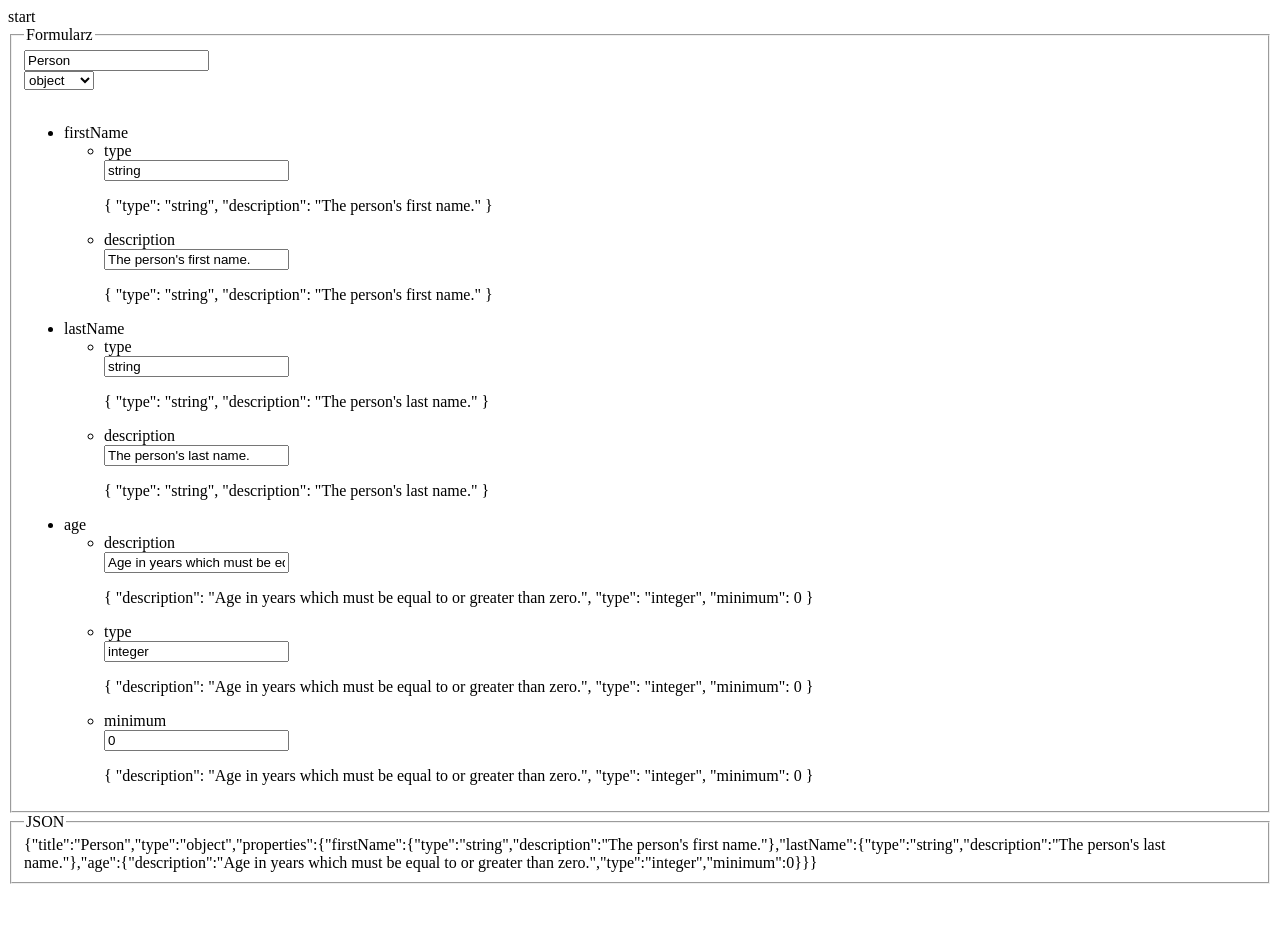
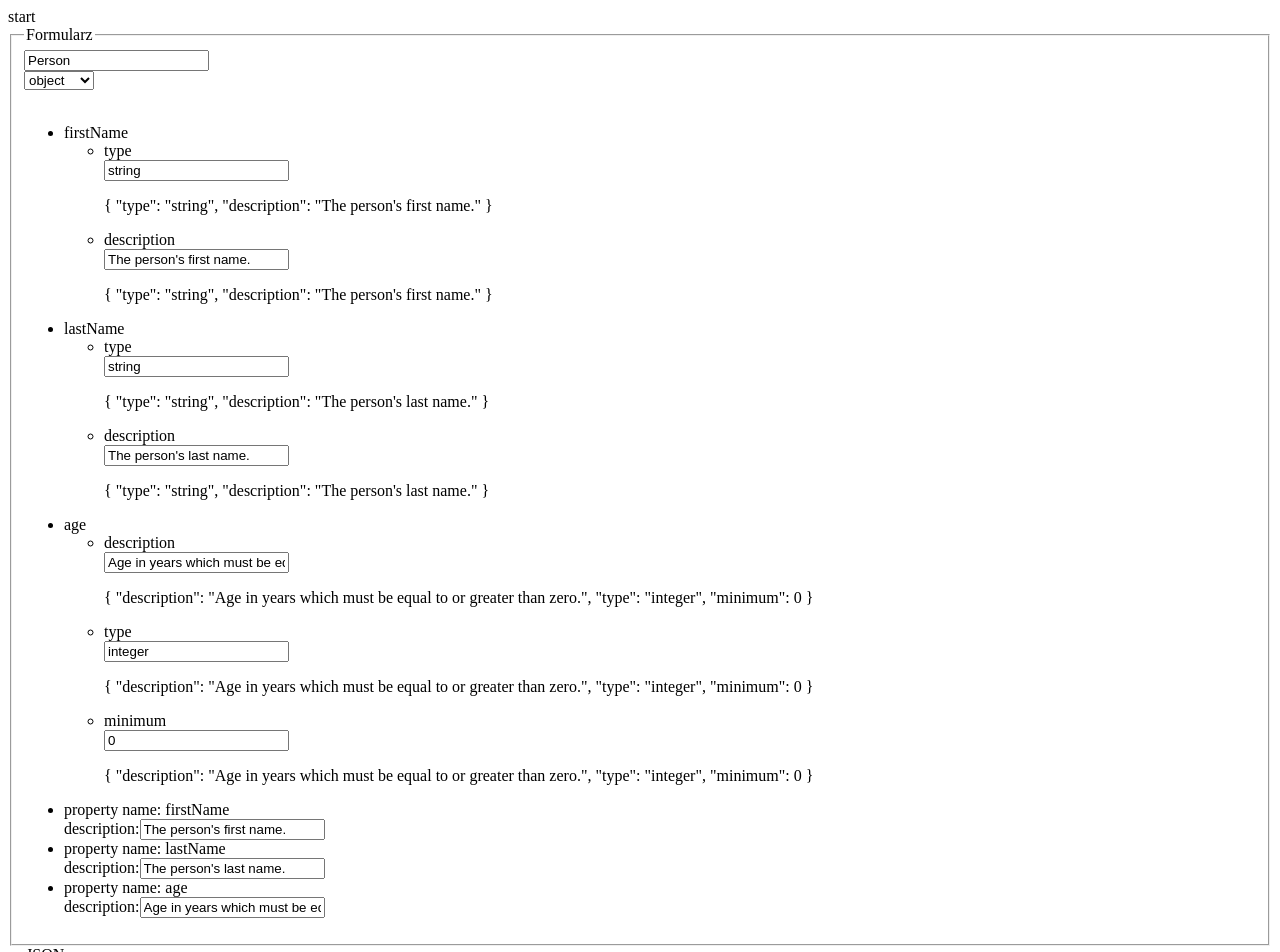
Before and after one commit to witkacpl/jsonschema-builder, a Vue app: page / in a window 1280 px wide. Shown: the top 952 px of the page. Before the commit the page ends 892 px from the top, so only its background shows below. Built offline with nearby package versions, Linux system fonts and the light colour scheme.

Commit message:
lista property

```diff
--- a/src/components/JsonSchemaForm.vue
+++ b/src/components/JsonSchemaForm.vue
@@ -29,6 +29,19 @@
           </select>-->
         </ul>
       </ul>
+      <ul>
+        <li v-for="(property, propertyName, index) in schema.properties" :key="index">
+          <div>
+            <label>property name:</label>
+            {{propertyName}}
+          </div>
+
+          <div>
+            <label>description:</label>
+            <input v-model="property.description">
+          </div>
+        </li>
+      </ul>
     </fieldset>
   </div>
 </template>
```
